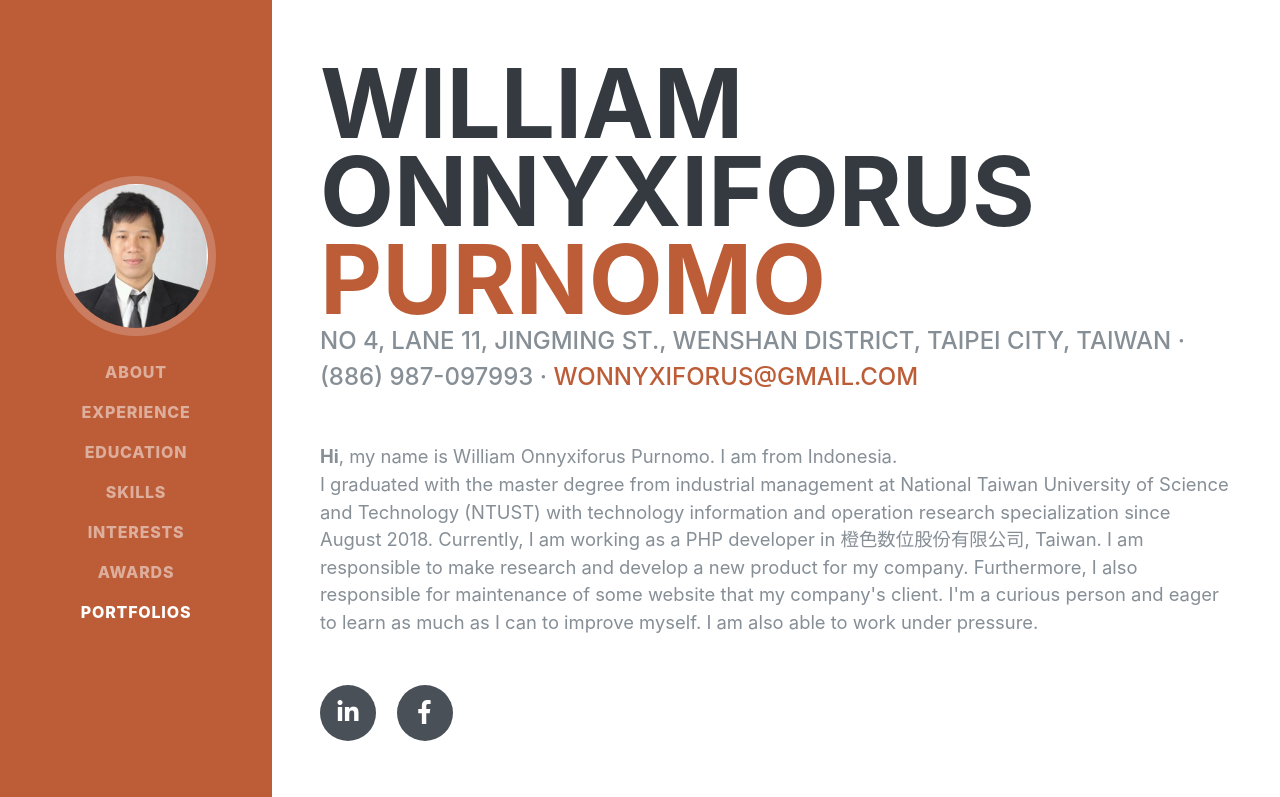
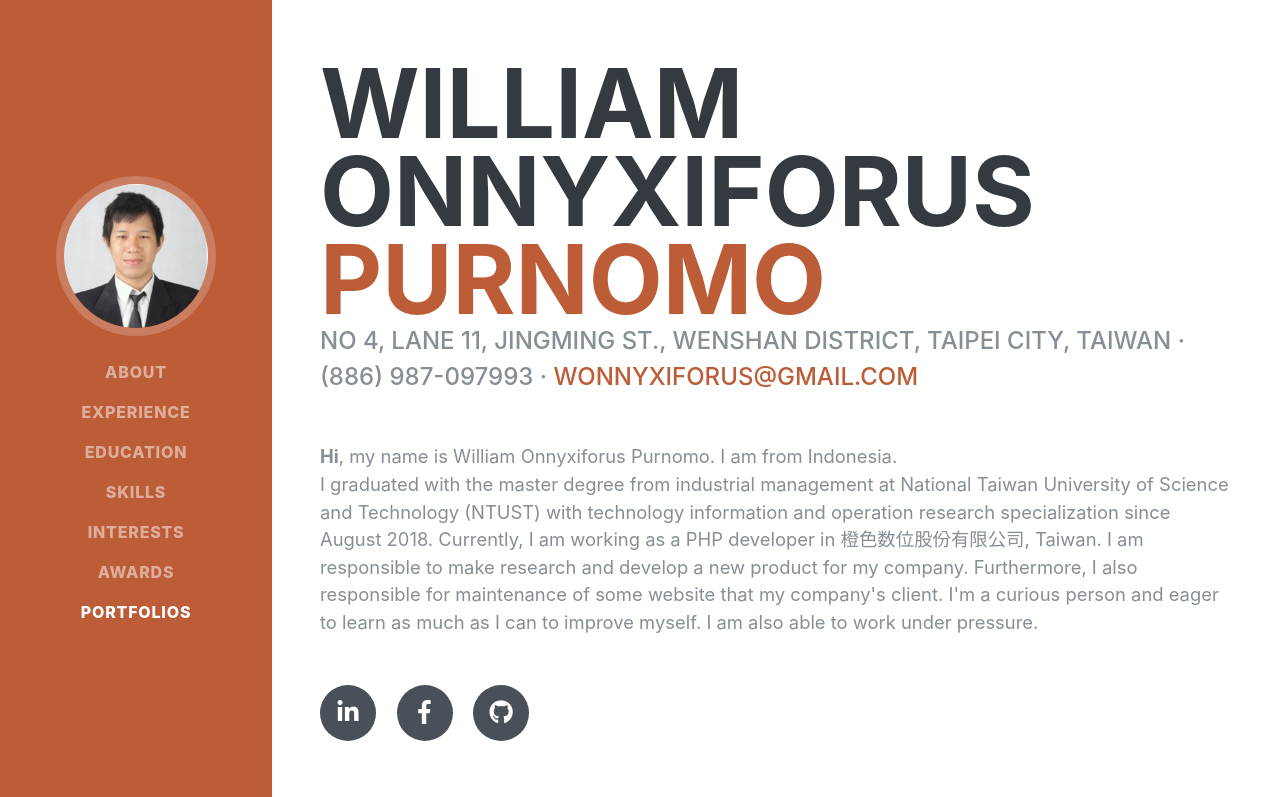
Before and after one commit to WilliamOnnyx/williamonnyx, a plain HTML site: page index.html in a window 1280 px wide. Shown: the top 797 px of the page. Drawn offline with Linux system fonts and the light colour scheme; a web font is replaced by a local one.

Commit message:
add github link

```diff
--- a/index.html
+++ b/index.html
@@ -80,6 +80,9 @@
           </a>
           <a href="https://www.facebook.com/william.purnomo" target="_blank">
             <i class="fab fa-facebook-f"></i>
+          </a>
+          <a href="https://github.com/WilliamOnnyx" target="_blank">
+            <i class="fab fa-github"></i>
           </a>
         </div>
       </div>
```
